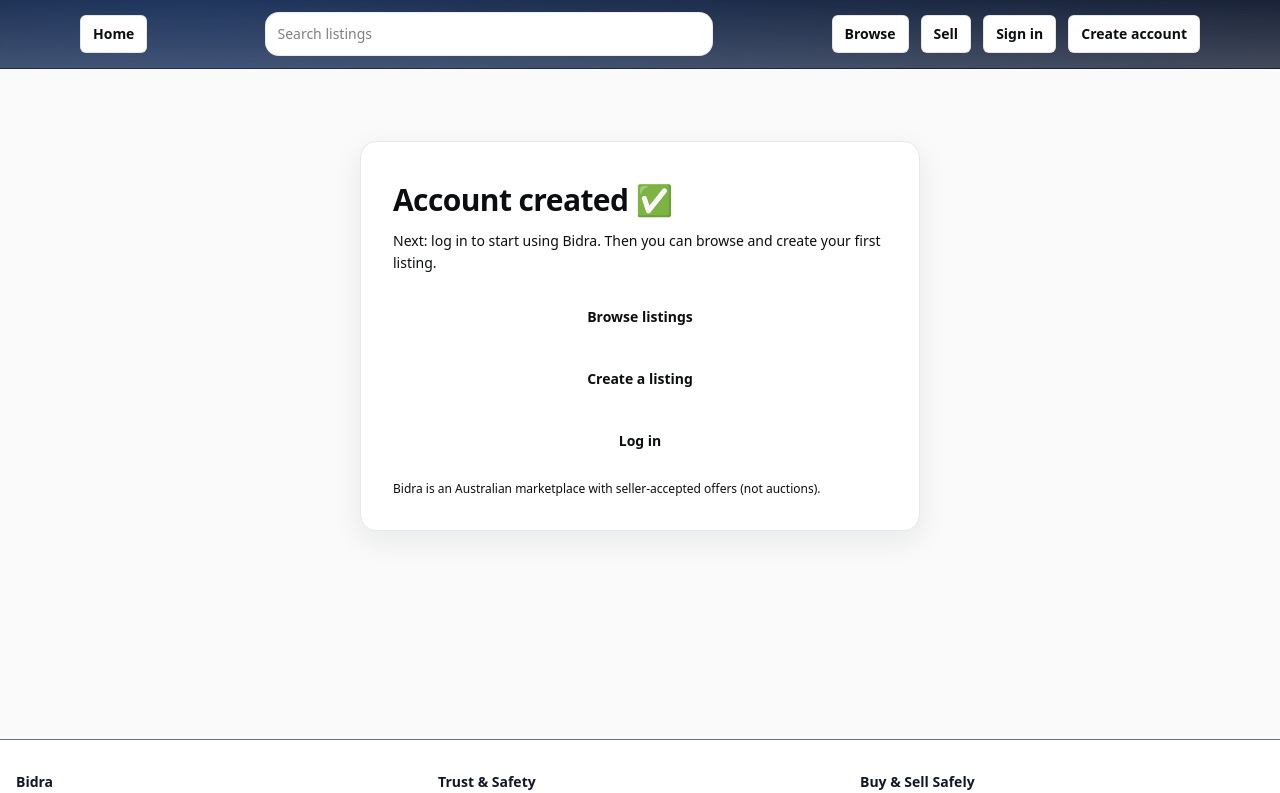
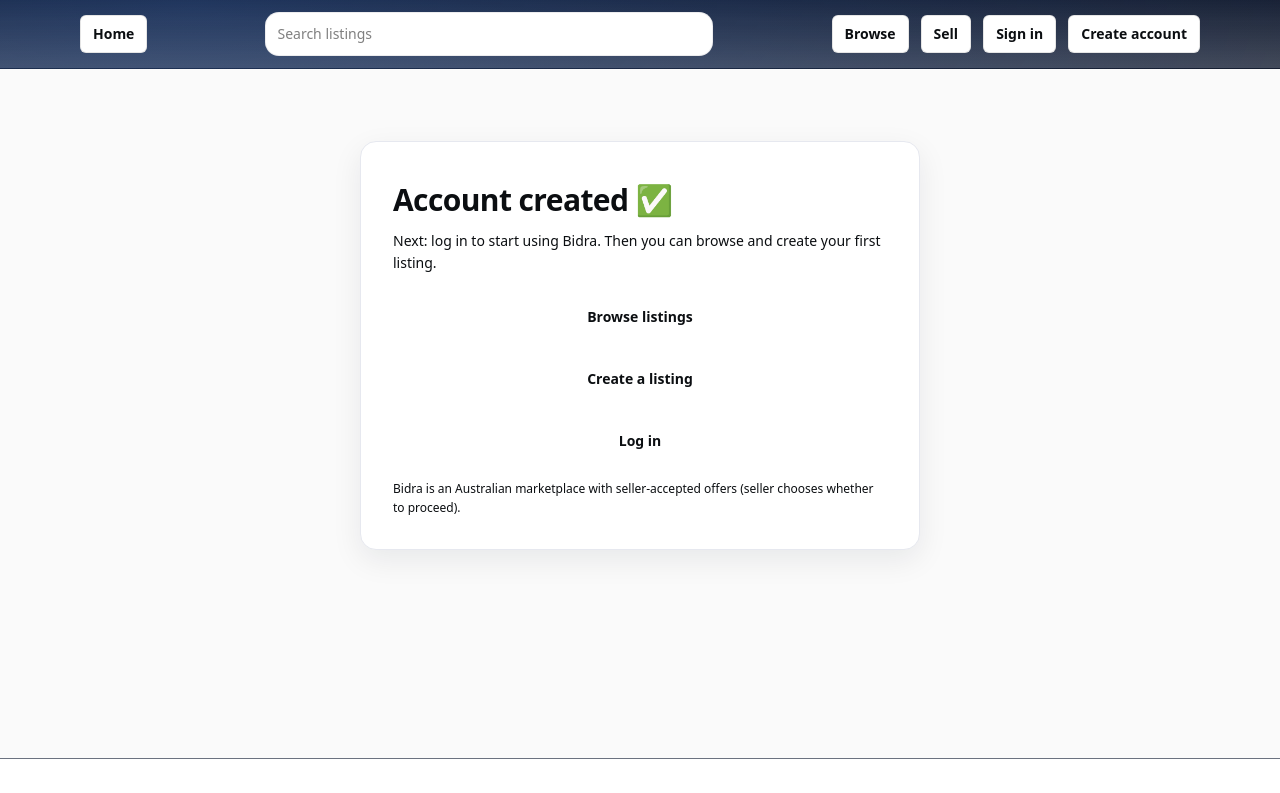
Before and after one commit to TradeFlow1/bidra, a Next.js app: page /auth/register/success in a window 1280 px wide. Shown: the top 793 px of the page. Built offline with nearby package versions, Linux system fonts and the light colour scheme; no server answers.

Commit message:
STEP8: remove auction semantics from user UI copy and badges

```diff
--- a/app/auth/register/success/page.tsx
+++ b/app/auth/register/success/page.tsx
@@ -29,7 +29,7 @@ export default function RegisterSuccessPage() {
         </div>
 
         <p className="mt-4 text-xs text-black/55">
-          Bidra is an Australian marketplace with seller-accepted offers (not auctions).
+          Bidra is an Australian marketplace with seller-accepted offers (seller chooses whether to proceed).
         </p>
       </div>
     </main>
--- a/app/dashboard/listings/page.tsx
+++ b/app/dashboard/listings/page.tsx
@@ -111,7 +111,7 @@ export default async function MyListingsPage({ searchParams }: PageProps) {
                   </Link>
 
                   <div className="mt-2 flex gap-2 flex-wrap">
-                    <Badge>{l.type === "AUCTION" ? "Offers" : "Buy Now"}</Badge>
+                    <Badge>{l.type === "AUCTION" ? "Timed offers" : "Buy Now"}</Badge>
                     <Badge>Status: {l.status}</Badge>
                   </div>
 
--- a/app/globals.css
+++ b/app/globals.css
@@ -362,8 +362,6 @@ main :where(button:hover){
 
 
 /* BIDRA_BADGES_V1 */
-.badgeAuction{ background: var(--accent-2); color: #0b1a2a; border-color: rgba(29,161,242,0.25); }
-.badgeAuction:before{ content:'⏱️'; margin-right:6px; }
 
 .badgeTimed{ background: var(--accent-2); color: #0b1a2a; border-color: rgba(29,161,242,0.25); }
 .badgeTimed:before{ content:'⏱️'; margin-right:6px; }
```
